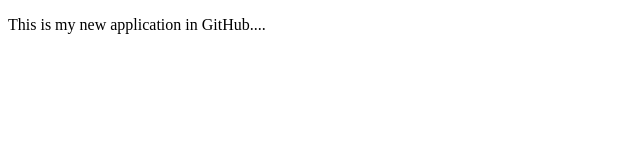
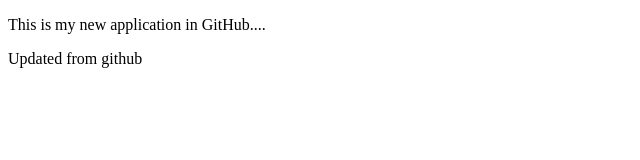
Before and after one commit to razackmsc/SAR_WORKS, a website: page public/index.html in a window 1280 px wide. Shown: the whole page, without its empty margins (0-640 px from the left). Drawn offline with Linux system fonts and the light colour scheme.

Commit message:
Update index.html
updated

```diff
--- a/public/index.html
+++ b/public/index.html
@@ -6,6 +6,7 @@
     <body>
         <div>
             <p>This is my new application in GitHub....</p>
+            <p>Updated from github</p>
         </div>
     </body>
 </html>
```
